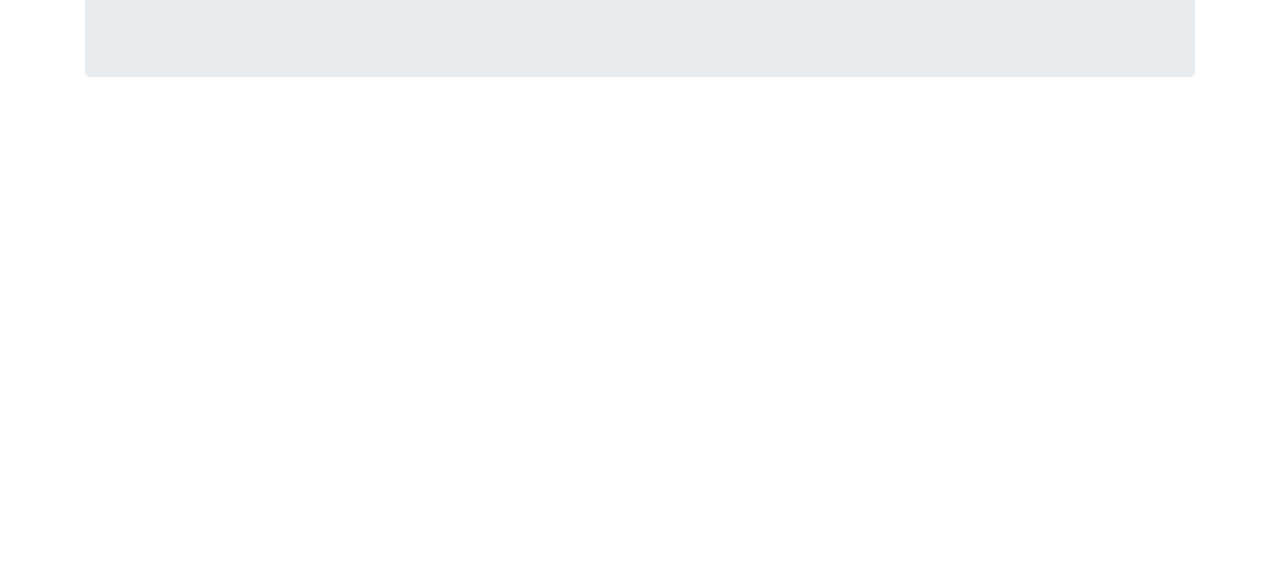
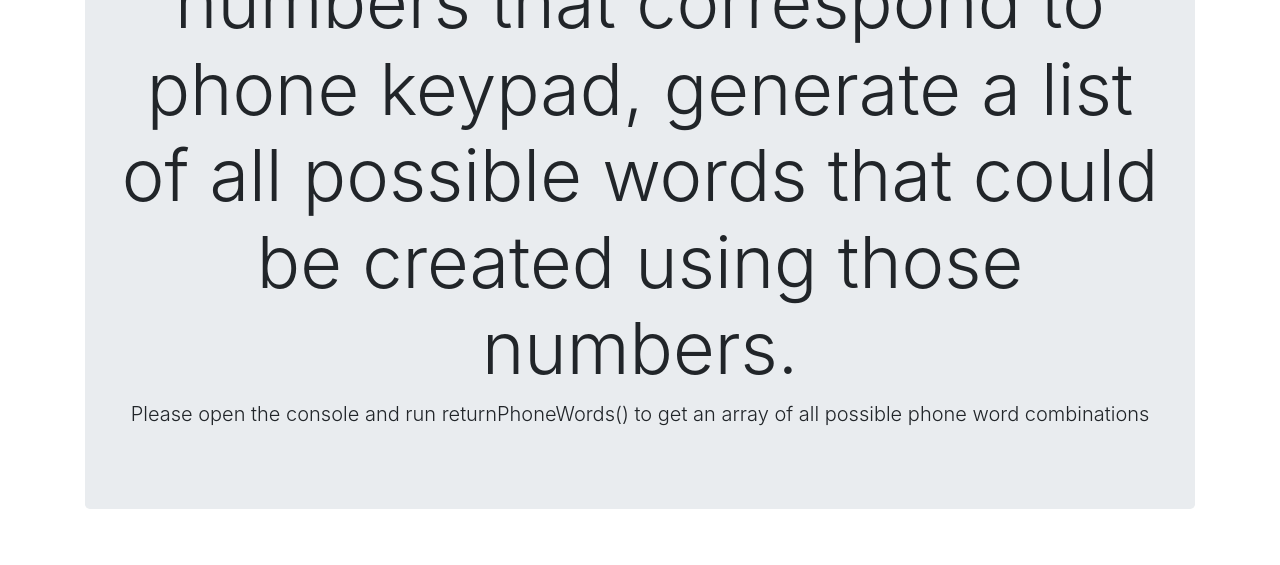
Before and after one commit to ElevenAM/PhoneTest, a website: page app/index.html in a window 1280 px wide. Shown: the part 312-877 px from the top of the page. Before the commit the page ends 800 px from the top, so only its background shows below. Drawn offline with nearby package versions, Linux system fonts and the light colour scheme; files that its build step writes are made by us from their sources.

Commit message:
Add prompt

```diff
--- a/app/index.html
+++ b/app/index.html
@@ -29,7 +29,7 @@
       </div>
 
       <div class="jumbotron">
-        <h1 class="display-3">Hello Globant</h1>
+        <h1 class="display-3">Given an input array of numbers that correspond to phone keypad, generate a list of all possible words that could be created using those numbers.</h1>
         <p class="lead">Please open the console and run returnPhoneWords() to get an array of all possible phone word combinations</p>
       </div>
     </div>
```
